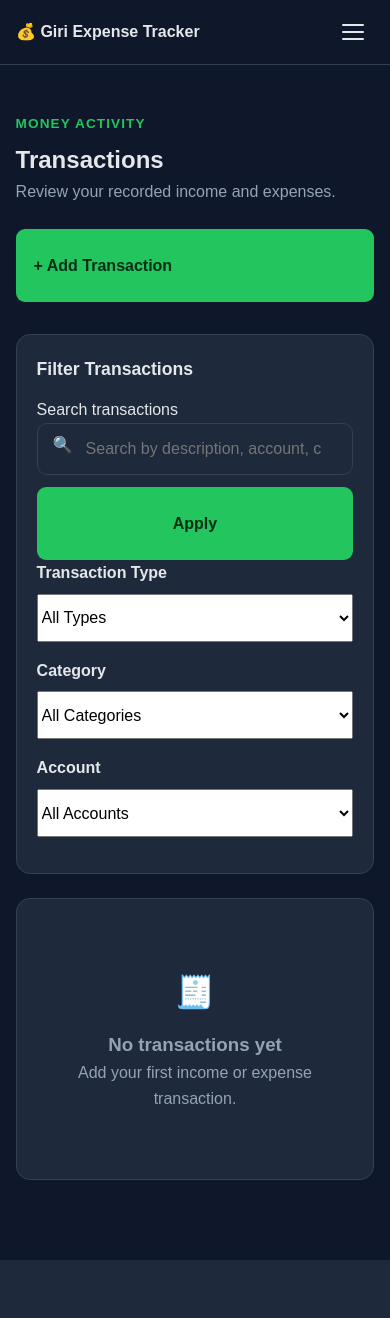
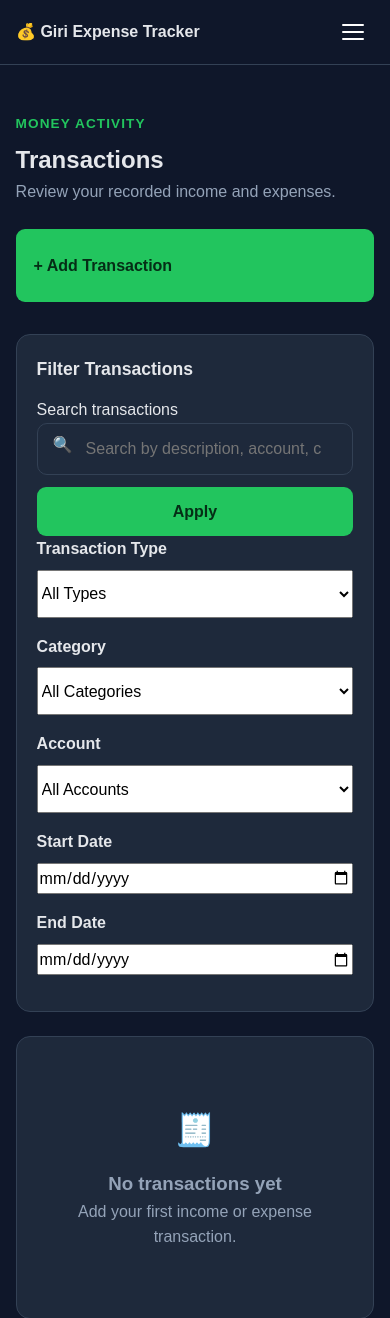
Before and after one commit to giri-can-do/giri-expense-tracker, a Flask app: page /transactions/ in a window 390 px wide. Shown: the top 1318 px of the page. Before the commit the page ends 1260 px from the top, so only its background shows below. Run offline with Flask 3, Linux system fonts and the light colour scheme; the visitor is signed in with stand-in values (Sample User, id 1); data that the repository does not hold is empty.

Commit message:
feat: add date range filtering and responsive transaction layout

```diff
--- a/app/routes/transactions.py
+++ b/app/routes/transactions.py
@@ -1,4 +1,5 @@
 from datetime import date
+from datetime import datetime
 
 from flask import Blueprint, flash, redirect, render_template, request, url_for
 from flask_login import current_user, login_required
@@ -38,12 +39,27 @@ def index():
     if selected_type == "debt_payment":
         selected_category_id = None
 
+    start_date = request.args.get("start_date", "")
+    end_date = request.args.get("end_date", "")
+
+    selected_start_date = (
+        datetime.strptime(start_date, "%Y-%m-%d").date()
+        if start_date else None
+    )
+
+    selected_end_date = (
+        datetime.strptime(end_date, "%Y-%m-%d").date()
+        if end_date else None
+    )
+
     transactions = TransactionService.get_user_transactions(
         user_id=current_user.id,
         search=search,
         transaction_type=selected_type,
         category_id=selected_category_id,
         account_id=selected_account_id,
+        start_date=selected_start_date,
+        end_date=selected_end_date,
     )
 
     categories = CategoryService.get_user_categories(
@@ -64,6 +80,8 @@ def index():
         selected_type=selected_type,
         selected_category_id=selected_category_id,
         selected_account_id=selected_account_id,
+        selected_start_date=selected_start_date,
+        selected_end_date=selected_end_date,
     )
 
 
--- a/app/services/transaction_service.py
+++ b/app/services/transaction_service.py
@@ -6,6 +6,7 @@ from app.models import Account, Category, Transaction, Liability
 from app.services.liability_service import LiabilityService
 from sqlalchemy import or_
 from typing import Optional
+from datetime import date
 
 
 class TransactionService:
@@ -22,6 +23,8 @@ class TransactionService:
         transaction_type: str = "",
         category_id: Optional[int] = None,
         account_id: Optional[int] = None,
+        start_date: Optional[date] = None,
+        end_date: Optional[date] = None,
     ):
         query = Transaction.query.filter(
             Transaction.user_id == user_id
@@ -62,6 +65,16 @@ class TransactionService:
         if account_id:
             query = query.filter(
                 Transaction.account_id == account_id
+            )
+
+        if start_date:
+            query = query.filter(
+                Transaction.transaction_date >= start_date
+            )
+
+        if end_date:
+            query = query.filter(
+                Transaction.transaction_date <= end_date
             )
 
         return (
--- a/app/static/css/components.css
+++ b/app/static/css/components.css
@@ -539,11 +539,7 @@
     font-size: 0.9rem;
 }
 
-.transaction-search-row {
-    display: flex;
-    align-items: stretch;
-    gap: 12px;
-}
+
 
 .transaction-search-field {
     position: relative;
@@ -583,14 +579,6 @@
         flex-direction: column;
         gap: 4px;
     }
-
-    .transaction-search-row {
-        flex-direction: column;
-    }
-
-    .transaction-search-row .btn {
-        width: 100%;
-    }
 }
 
 .back-link {
--- a/app/static/css/layout.css
+++ b/app/static/css/layout.css
@@ -38,19 +38,7 @@
     color: var(--muted);
 }
 
-@media (max-width: 768px) {
-    .navbar,
-    .page-header {
-        align-items: flex-start;
-        flex-direction: column;
-    }
 
-    .nav-links {
-        width: 100%;
-        overflow-x: auto;
-        padding-bottom: 6px;
-    }
-}
 
 .app-header {
     position: sticky;
@@ -84,14 +72,6 @@
     white-space: nowrap;
 }
 
-.main-nav {
-    display: flex;
-    align-items: center;
-    justify-content: flex-end;
-    gap: 28px;
-    margin-left: auto;
-}
-
 .main-nav a {
     display: inline-flex;
     align-items: center;
@@ -111,10 +91,6 @@
 .main-nav a:hover,
 .main-nav a.active {
     color: var(--primary);
-}
-
-.menu-toggle {
-    display: none;
 }
 
 /* button */
@@ -148,6 +124,10 @@
     top: 7px;
 }
 
+.menu-toggle {
+    display: none;
+}
+
 .menu-toggle.is-open .menu-icon {
     background: transparent;
 }
@@ -162,34 +142,50 @@
     transform: rotate(-45deg);
 }
 
+.main-nav {
+    display: flex;
+    align-items: center;
+    justify-content: flex-end;
+    gap: 28px;
+    margin-left: auto;
+}
+
 /* Mobile view */
 @media (max-width: 768px) {
     .header-inner {
         position: relative;
         width: 100%;
+        max-width: 100%;
         min-height: 64px;
+        margin: 0;
         padding: 0 16px;
+        box-sizing: border-box;
+        display: flex;
+        flex-direction: row;
+        align-items: center;
+        justify-content: space-between;
+        gap: 12px;
     }
 
     .brand {
-        max-width: calc(100% - 56px);
+        min-width: 0;
+        max-width: calc(100% - 54px);
         font-size: 1rem;
     }
 
     .menu-toggle {
         display: grid;
         place-items: center;
-        flex-shrink: 0;
+        flex: 0 0 42px;
+        margin-left: auto;
 
         width: 42px;
         height: 42px;
         padding: 0;
 
+        color: white;
         background: transparent;
-        border: 1px solid transparent;
-        border-radius: 8px;
-        color: var(--text);
-
+        border: 0;
         cursor: pointer;
     }
 
@@ -205,11 +201,9 @@
         left: 16px;
         right: 16px;
         z-index: 1000;
-
         width: auto;
         margin: 0;
         padding: 10px;
-
         background: var(--surface);
         border: 1px solid var(--border);
         border-radius: 12px;
@@ -226,7 +220,6 @@
         display: block;
         width: 100%;
         padding: 12px 14px;
-
         color: var(--muted);
         text-align: left;
         border-radius: 8px;
@@ -238,3 +231,104 @@
         background: rgba(34, 197, 94, 0.1);
     }
 }
+
+.transaction-filter-panel,
+.transaction-filter-controls,
+.transaction-filter-field,
+.transaction-search-field {
+    min-width: 0;
+    max-width: 100%;
+}
+
+.transaction-filter-field input,
+.transaction-filter-field select,
+.transaction-search-field input {
+    width: 100%;
+    min-width: 0;
+    max-width: 100%;
+    box-sizing: border-box;
+}
+
+.transaction-search-row {
+    display: grid;
+    grid-template-columns: minmax(0, 1fr) auto;
+    align-items: end;
+    gap: 12px;
+}
+
+.transaction-filter-actions {
+    display: flex;
+    align-items: stretch;
+    gap: 12px;
+}
+
+.transaction-filter-actions .btn {
+    display: inline-flex;
+    align-items: center;
+    justify-content: center;
+    min-width: 110px;
+    min-height: 48px;
+    padding: 12px 18px;
+}
+
+@media (max-width: 900px) {
+    .transaction-search-row {
+        grid-template-columns: 1fr;
+    }
+
+    .transaction-filter-actions {
+        width: 100%;
+    }
+
+    .transaction-filter-actions .btn {
+        flex: 1;
+    }
+}
+
+@media (max-width: 600px) {
+    .transaction-filter-actions {
+        flex-direction: column;
+    }
+
+    .transaction-filter-actions .btn {
+        width: 100%;
+    }
+}
+
+@media (max-width: 768px) {
+    .transaction-filter-controls {
+        grid-template-columns: 1fr;
+    }
+
+    .transaction-search-field {
+        grid-column: auto;
+    }
+
+    .transaction-filter-actions {
+        flex-direction: column;
+        width: 100%;
+    }
+
+    .transaction-filter-actions .btn {
+        width: 100%;
+        max-width: 100%;
+    }
+}
+
+@media (max-width:900px){
+    .page-header{
+        flex-direction:column;
+        align-items:flex-start;
+    }
+
+    .page-header .btn{
+        width:100%;
+        max-width:100%;
+    }
+}
+
+@media (max-width: 600px) {
+    .page-header .btn {
+        width: 100%;
+    }
+}
--- a/app/static/js/transaction-filters.js
+++ b/app/static/js/transaction-filters.js
@@ -94,3 +94,43 @@ if (transactionTypeFilter && categoryFilter) {
     // Preserve a submitted category after page refresh.
     updateCategoryOptions(true);
 }
+
+const startDate =
+    document.getElementById("startDate");
+
+const endDate =
+    document.getElementById("endDate");
+
+if (startDate && endDate) {
+
+    const validateDates = () => {
+
+        if (
+            startDate.value &&
+            endDate.value &&
+            startDate.value > endDate.value
+        ) {
+
+            endDate.setCustomValidity(
+                "End Date must be on or after Start Date."
+            );
+
+        } else {
+
+            endDate.setCustomValidity("");
+
+        }
+
+    };
+
+    startDate.addEventListener(
+        "change",
+        validateDates
+    );
+
+    endDate.addEventListener(
+        "change",
+        validateDates
+    );
+
+}
--- a/app/templates/transactions/index.html
+++ b/app/templates/transactions/index.html
@@ -30,11 +30,14 @@
 
     <div class="transaction-search-row">
         <div class="transaction-search-field">
-            <label for="transactionSearch" class="sr-only">
+            <label for="transactionSearch">
                 Search transactions
             </label>
 
-            <span class="transaction-search-icon" aria-hidden="true">
+            <span
+                class="transaction-search-icon"
+                aria-hidden="true"
+            >
                 🔍
             </span>
 
@@ -48,6 +51,7 @@
             >
         </div>
 
+        <div class="transaction-filter-actions">
             <button class="btn btn-primary" type="submit">
                 Apply
             </button>
@@ -57,6 +61,8 @@
                 or selected_type
                 or selected_category_id
                 or selected_account_id
+                or selected_start_date
+                or selected_end_date
             %}
                 <a
                     class="btn btn-secondary"
@@ -65,6 +71,7 @@
                     Clear
                 </a>
             {% endif %}
+        </div>
     </div>
 
     <div class="transaction-filter-controls">
@@ -159,6 +166,32 @@
                 {% endfor %}
             </select>
         </div>
+
+        <div class="transaction-filter-field">
+            <label for="startDate">
+                Start Date
+            </label>
+
+            <input
+                type="date"
+                id="startDate"
+                name="start_date"
+                value="{{ selected_start_date or '' }}"
+            >
+        </div>
+
+        <div class="transaction-filter-field">
+            <label for="endDate">
+                End Date
+            </label>
+
+            <input
+                type="date"
+                id="endDate"
+                name="end_date"
+                value="{{ selected_end_date or '' }}"
+            >
+        </div>
     </div>
 </form>
 
```
Also changed, not shown: other parts of app/static/css/components.css (+7 -49 lines), app/static/css/base.css (line endings or trailing spaces). Lines whose indentation alone changed are shown as unchanged.
